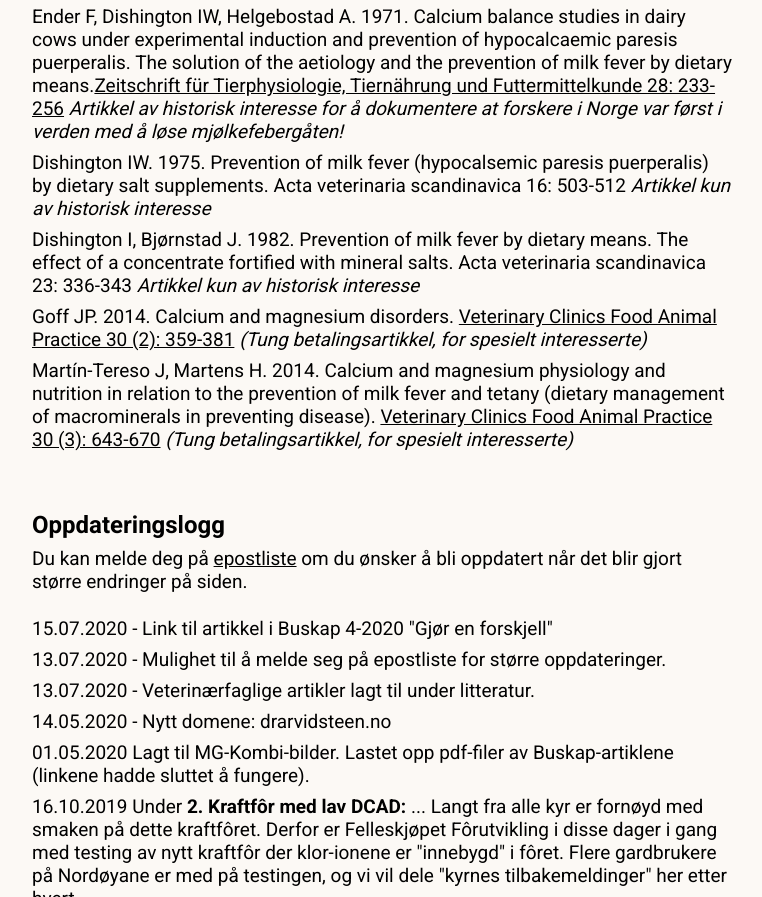
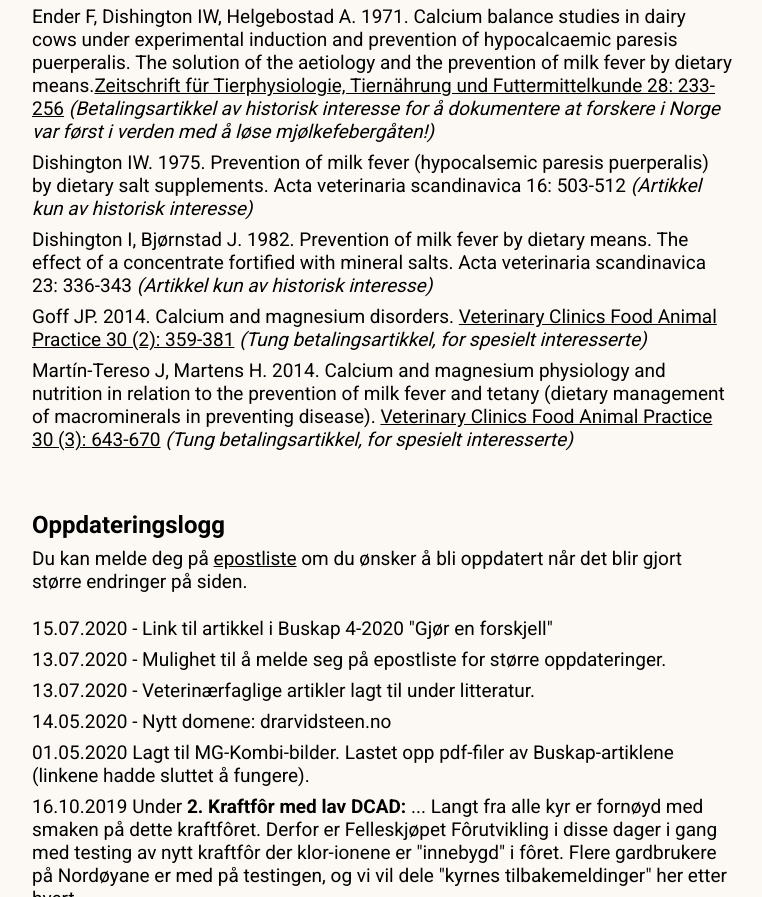
Before and after one commit to drarvidsteen/drarvidsteen, a plain HTML site: page mjolkefeber.html in a window 1280 px wide. Shown: the part 5298-6195 px from the top of the page, without its empty margins (358-1120 px from the left). Drawn offline with nearby package versions, Linux system fonts and the light colour scheme.

Commit message:
Update mjolkefeber.html

```diff
--- a/mjolkefeber.html
+++ b/mjolkefeber.html
@@ -140,9 +140,9 @@
             <div><img src="/img/tampongmetoden.jpg" alt="Her skulle det vært et bilde." class="border"></div>
             <h2>Litteratur</h2>
             <p>Ender F, Dishington IW, Helgebostad A. 1971. Calcium balance studies in dairy cows under experimental induction and prevention of hypocalcaemic paresis puerperalis. The solution of the aetiology and the prevention of milk fever by dietary means.<a
-                href="https://onlinelibrary.wiley.com/doi/10.1111/j.1439-0396.1971.tb01573.x" target="_blank">Zeitschrift für Tierphysiologie, Tiernährung und Futtermittelkunde 28: 233-256</a> <i>Artikkel av historisk interesse for å dokumentere at forskere i Norge var først i verden med å løse mjølkefebergåten!</i></p>
-            <p>Dishington IW. 1975. Prevention of milk fever (hypocalsemic paresis puerperalis) by dietary salt supplements. Acta veterinaria scandinavica 16: 503-512 <i>Artikkel kun av historisk interesse</i></p>
-            <p>Dishington I, Bjørnstad J. 1982. Prevention of milk fever by dietary means. The effect of a concentrate fortified with mineral salts. Acta veterinaria scandinavica 23: 336-343 <i>Artikkel kun av historisk interesse</i></p>
+                href="https://onlinelibrary.wiley.com/doi/10.1111/j.1439-0396.1971.tb01573.x" target="_blank">Zeitschrift für Tierphysiologie, Tiernährung und Futtermittelkunde 28: 233-256</a> <i>(Betalingsartikkel av historisk interesse for å dokumentere at forskere i Norge var først i verden med å løse mjølkefebergåten!)</i></p>
+            <p>Dishington IW. 1975. Prevention of milk fever (hypocalsemic paresis puerperalis) by dietary salt supplements. Acta veterinaria scandinavica 16: 503-512 <i>(Artikkel kun av historisk interesse)</i></p>
+            <p>Dishington I, Bjørnstad J. 1982. Prevention of milk fever by dietary means. The effect of a concentrate fortified with mineral salts. Acta veterinaria scandinavica 23: 336-343 <i>(Artikkel kun av historisk interesse)</i></p>
             <p>Goff JP. 2014. Calcium and magnesium disorders. <a
                 href="https://doi.org/10.1016/j.cvfa.2014.04.003" target="_blank">Veterinary Clinics Food Animal
                 Practice 30 (2): 359-381</a> <i>(Tung betalingsartikkel, for spesielt interesserte)</i></p>
```
